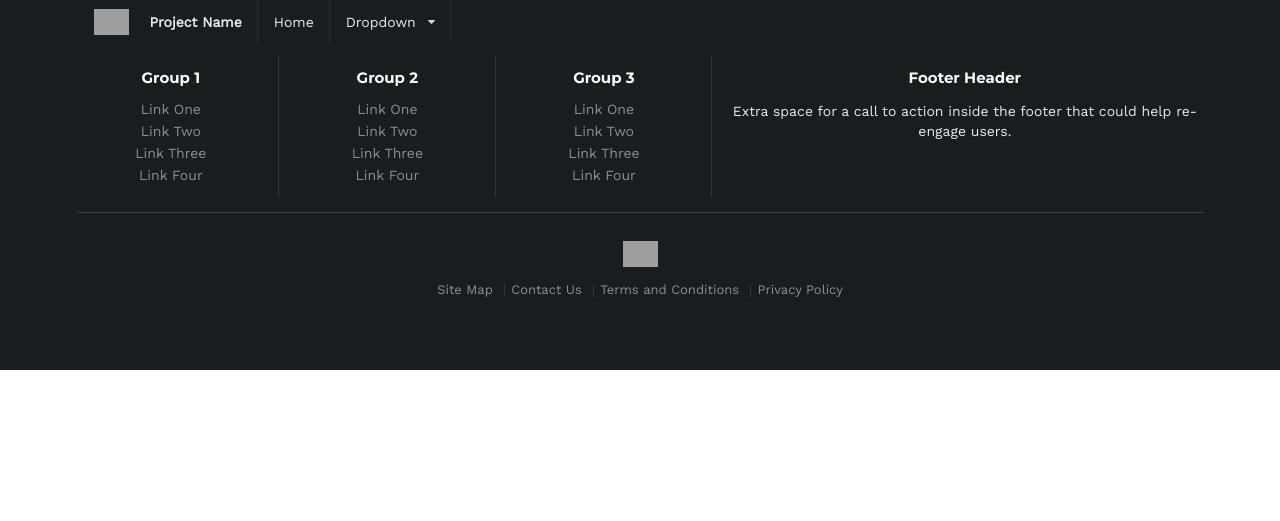
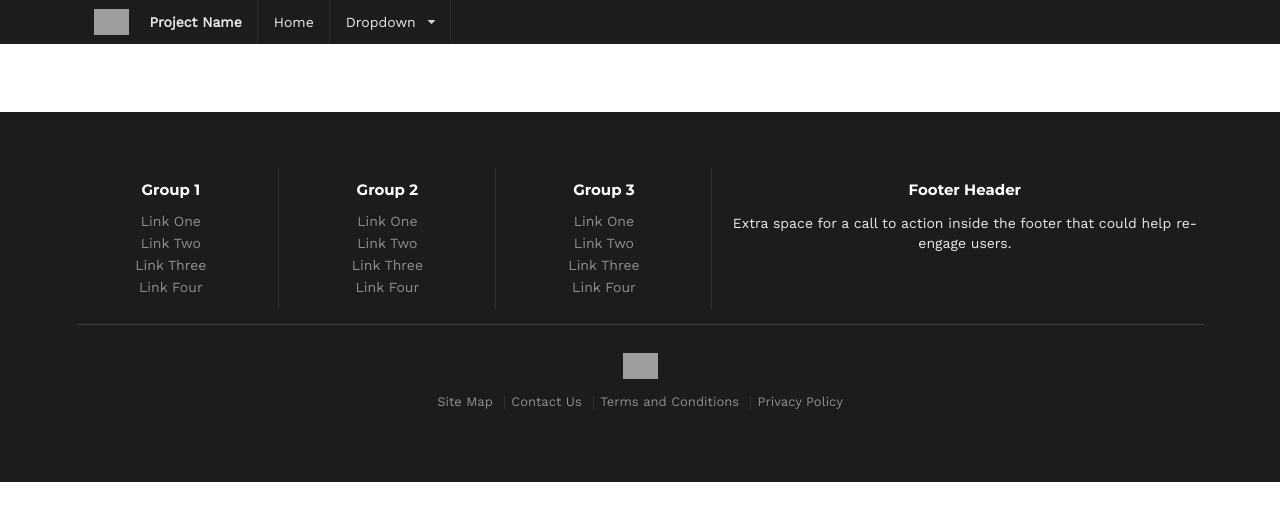
Before and after one commit to wearesort/sort-wearesort, a Jekyll site: the page built from _pages/sort-code.md, in a window 1280 px wide and 900 px high. Shown: the top 521 px of the window. Built offline with Jekyll 4.4.1, drawn with Linux system fonts in a browser that asks for light colours; nearby versions of some CDN libraries; grey boxes are pictures that could not be loaded.

Commit message:
Add default template logic for language type

```diff
--- a/_layouts/default.html
+++ b/_layouts/default.html
@@ -15,7 +15,14 @@
   </head>
   <body>
     {% include menu.html %}
-    {{ content }}
+    {% assign lang = page.path | slice: -2, 2 %}
+    {% if lang == "md" %}
+      <div class="ui main text container">
+        {{ content }}
+      </div>
+    {% else %}
+      {{ content }}
+    {% endif %}
     {% include footer.html %}
   </body>
 </html>
```
